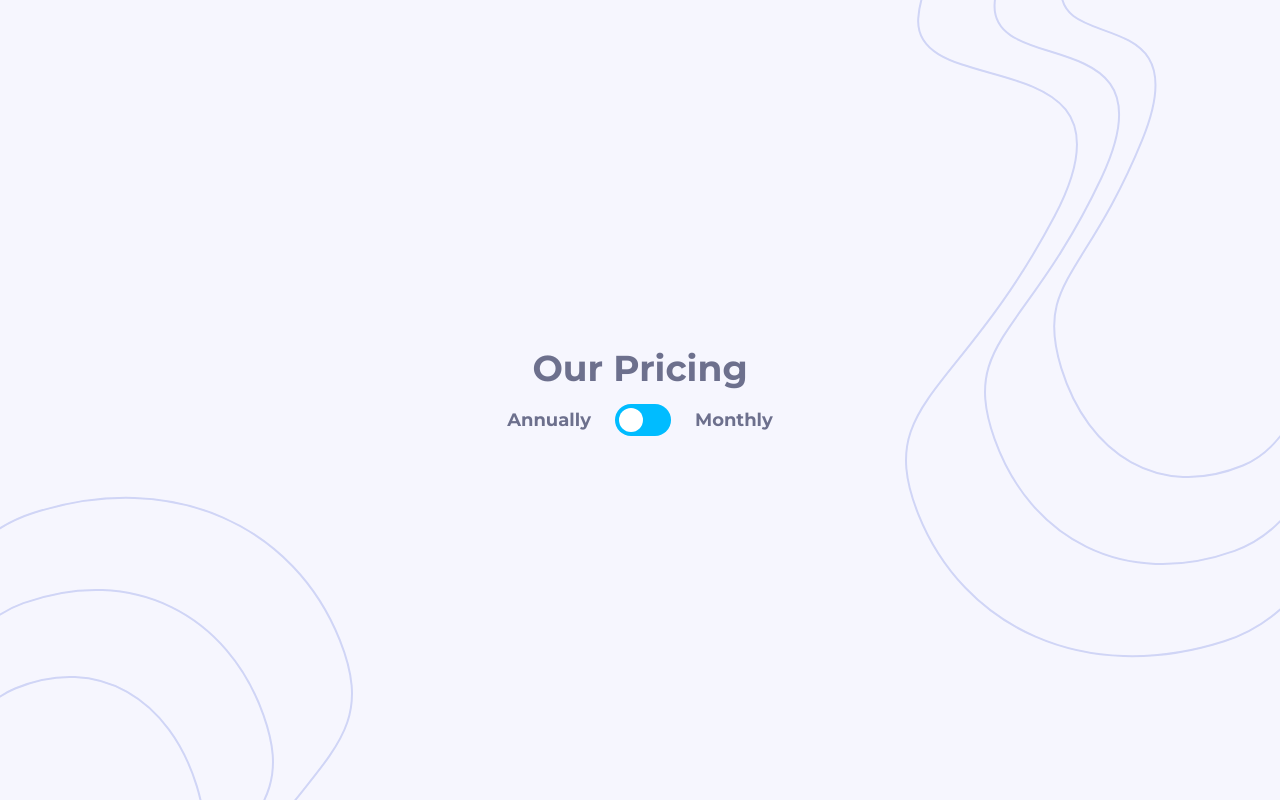
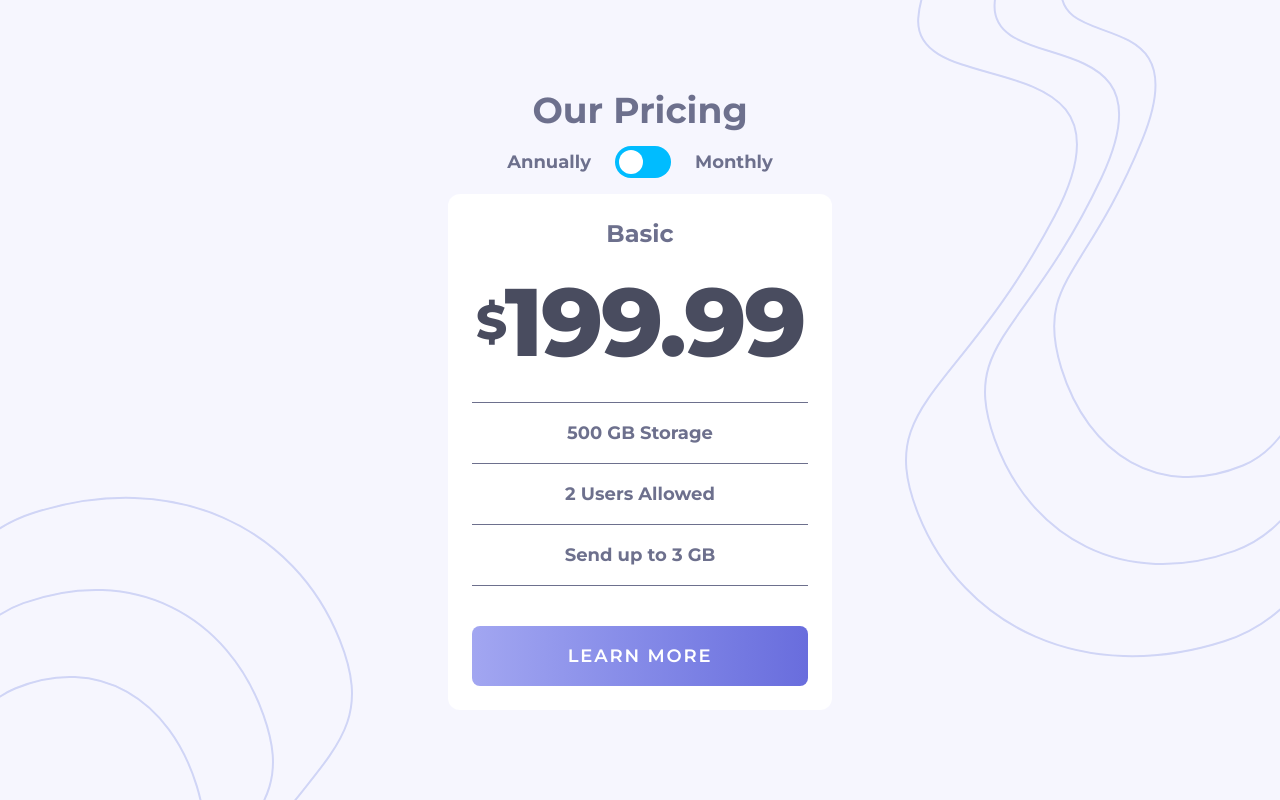
Before and after one commit to akshay-ken/rookie-project-03, a React (Vite) app: page / in a window 1280 px wide. Built offline with nearby package versions, Linux system fonts and the light colour scheme.

Commit message:
feat: added strucure code to pricingcard component and custom gradient utility styles

```diff
--- a/src/components/PricingCard.jsx
+++ b/src/components/PricingCard.jsx
@@ -1,17 +1,29 @@
-<div class="rounded-xl mx-auto bg-sky-600 max-w-sm flex flex-col items-center gap-y- p-6">
-  <p class="text-2xl mb-4 text-white">professional</p>
+export function PricingCard() {
+  return (
+    <>
+      <div class="rounded-xl mx-auto bg-white min-w-sm flex flex-col items-center p-6">
+        <p class="text-2xl mb-6 text-Gray-650 font-bold">Basic</p>
 
-  <p class="text-9xl font-black text-white mb-6 before:content-['$_'] before:text-6xl">
-    299
-  </p>
+        <p class="text-8xl font-extrabold tracking-tight flex items-center text-Gray-700 mb-8 before:content-['$_'] before:text-5xl">
+          199.99
+        </p>
 
-  <p class="text-2xl text-white border-y-2 w-full text-center">text1</p>
+        <p class="text-lg font-bold text-Gray-650 py-4 border-y-1 w-full text-center">
+          500 GB Storage
+        </p>
 
-  <p class="text-2xl text-white border-b-2 w-full text-center">text1</p>
+        <p class="text-lg font-bold text-Gray-650 py-4 border-b-1 w-full text-center">
+          2 Users Allowed
+        </p>
 
-  <p class="text-2xl mb-4 text-white border-b-2 w-full text-center">text1</p>
+        <p class="text-lg font-bold mb-10 text-Gray-650 py-4 border-b-1 w-full text-center">
+          Send up to 3 GB
+        </p>
 
-  <button class="w-full rounded-lg text-center py-2 text-white bg-rose-400">
-    link click
-  </button>
-</div>;
+        <button class="w-full rounded-lg text-lg font-semibold tracking-widest uppercase text-center py-4 text-white bg-custom-gradient">
+          Learn More
+        </button>
+      </div>
+    </>
+  );
+}
--- a/src/components/PricingPage.jsx
+++ b/src/components/PricingPage.jsx
@@ -1,3 +1,5 @@
+import { PricingCard } from "./PricingCard";
+
 export function PricingPage() {
   return (
     <main className="w-full h-screen flex ">
@@ -13,6 +15,8 @@ export function PricingPage() {
           </label>
           <p className="font-bold text-Gray-650 text-lg ">Monthly</p>
         </div>
+
+        <PricingCard />
       </div>
     </main>
   );
--- a/src/index.css
+++ b/src/index.css
@@ -7,6 +7,12 @@
   }
 }
 
+@layer utilities {
+  .bg-custom-gradient {
+    @apply bg-gradient-to-r from-[hsl(237,73%,79%)] to-[hsl(238,63%,64%)];
+  }
+}
+
 @theme {
   --color-Blue-50: hsl(240, 78%, 98%);
   --color-Gray-650: hsl(233, 13%, 49%);
```
